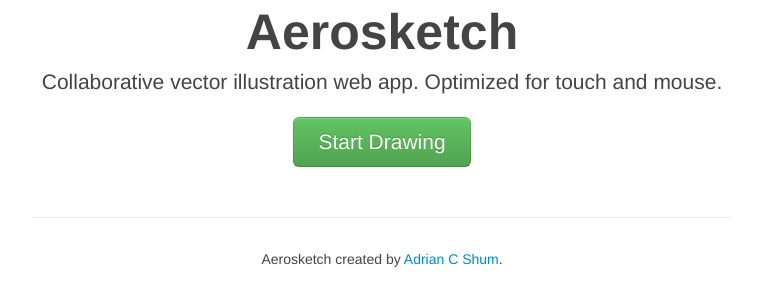
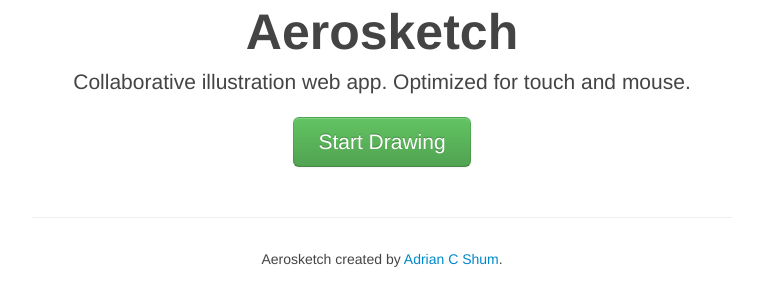
Before and after one commit to cshum/Aerosketch, a website: page src/index.html in a window 1280 px wide. Shown: the part 353-658 px from the top of the page, without its empty margins (258-1021 px from the left). Drawn offline with Linux system fonts and the light colour scheme.

Commit message:
change wordings

```diff
--- a/src/index.html
+++ b/src/index.html
@@ -32,7 +32,7 @@
         </p>
         <h1>Aerosketch</h1>
         <p class="lead">
-          Collaborative vector illustration web app. Optimized for touch and mouse.
+          Collaborative illustration web app. Optimized for touch and mouse.
         </p>
         <p><a class="btn btn-large btn-success" href="app.html">Start Drawing</a></p>
       </div>
```
